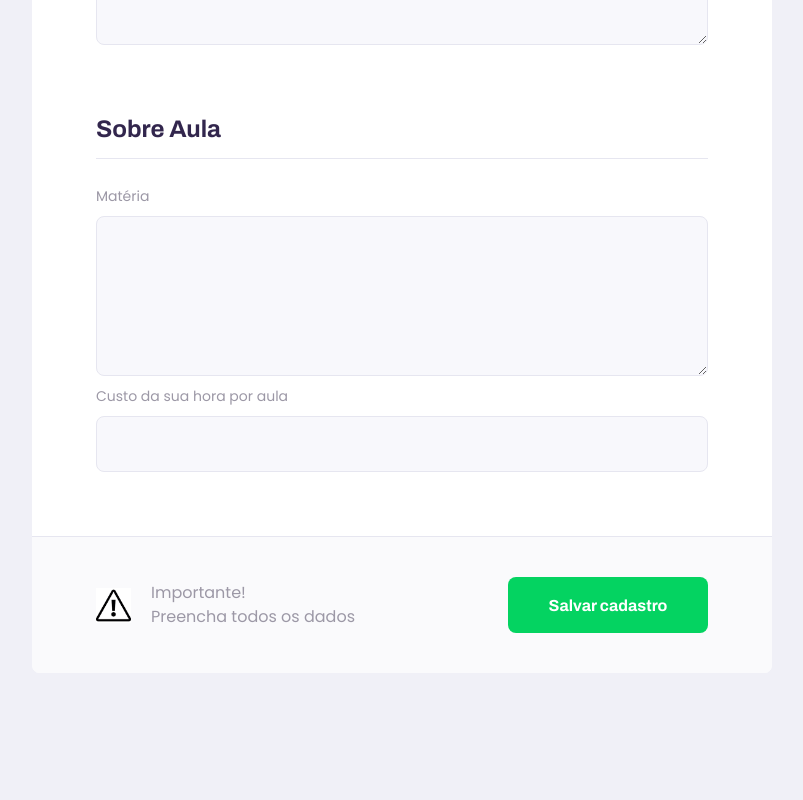
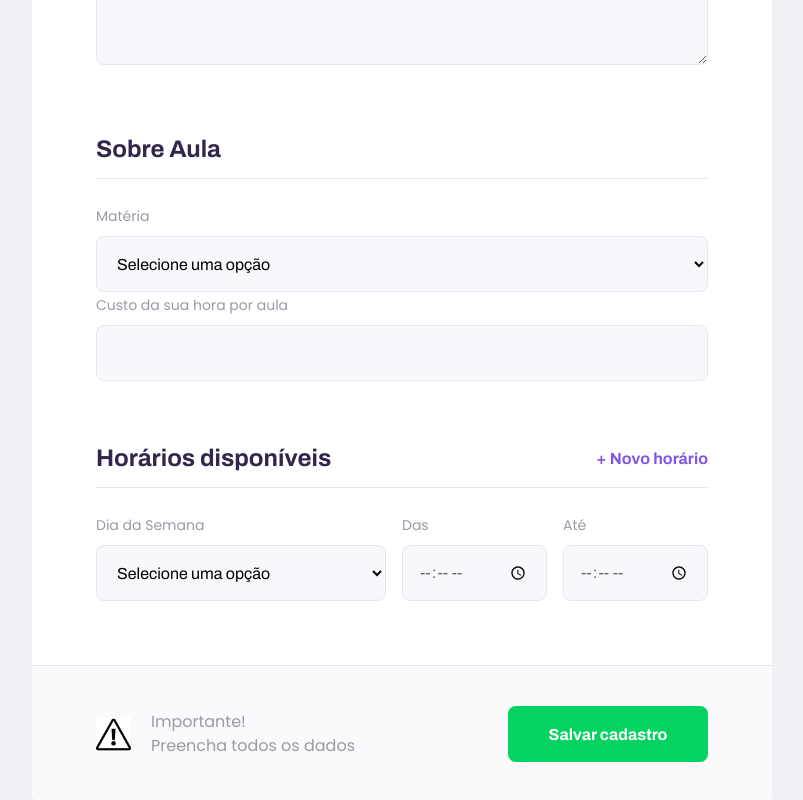
Before and after one commit to Pliniodf/NLW_Proff, a React (Create React App) app: page /give-classes in a window 1280 px wide. Shown: the part 906-1706 px from the top of the page, without its empty margins (238-1041 px from the left). Before the commit the page ends 1579 px from the top, so only its background shows below. Built offline with nearby package versions, Linux system fonts and the light colour scheme.

Commit message:
atualizando paginas

```diff
--- a/package.json
+++ b/package.json
@@ -11,6 +11,7 @@
     "@types/react": "^18.0.9",
     "@types/react-dom": "^18.0.3",
     "@types/react-router-dom": "^5.3.3",
+    "axios": "^0.27.2",
     "react": "^18.1.0",
     "react-dom": "^18.1.0",
     "react-router-dom": "^6.3.0",
--- a/src/components/Select/index.tsx
+++ b/src/components/Select/index.tsx
@@ -5,14 +5,24 @@
 interface SelectProps extends SelectHTMLAttributes<HTMLSelectElement> {
   name: string
   label: string;
+  options: Array<{
+    value: string;
+    label: string;
+  }>;
 
 }
 
-const Select: React.FC<SelectProps> = ({ label, name, ...rest }) => {
+const Select: React.FC<SelectProps> = ({ label, name, options, ...rest }) => {
   return (
     <div className="select-block">
             <label htmlFor={name}>{label}</label>
-            <select id={name} {...rest} />
+            <select defaultValue="" id={name} {...rest}>
+              <option value="" disabled hidden>Selecione uma opção</option>
+
+              {options.map(option => {
+                return <option key={option.value} value={option.value}>{option.label}</option>
+              })}
+            </select>
     </div>
   );
 }
--- a/src/pages/Landing/index.tsx
+++ b/src/pages/Landing/index.tsx
@@ -1,4 +1,4 @@
-import React from "react";
+import React, { useEffect, useState } from "react";
 
 import logoImg from '../../assets/images/logo@3x.png'
 import landingImg from '../../assets/images/landing@3x.png'
@@ -7,11 +7,23 @@
 import giveClassesIcon from '../../assets/images/icons/give-classes.png'
 import purpleHeartIcon from '../../assets/images/icons/heart.png'
 import { Link } from "react-router-dom";
+import api from "../../services/api";
 
 import './styles.css'
 
 
+
 function Landing(){
+  const [totalConnections, setTotalConnections] = useState(0);
+
+  useEffect(() => {
+    api.get('connections').then(response => {
+      const { total } = response.data;
+
+      setTotalConnections(total);
+    })
+  }, []);
+
   return (
     <div id="page-landing">
       <div id="page-landing-content" className="container">
@@ -35,7 +47,7 @@
         </div>
 
         <span className="total-connections">
-          Total de 200 conexões ja realizadas <img src={purpleHeartIcon} alt="coração roxo" />
+          Total de {totalConnections} conexões ja realizadas <img src={purpleHeartIcon} alt="coração roxo" />
         </span>
       </div>
     </div>
--- a/src/pages/TeacherList/index.tsx
+++ b/src/pages/TeacherList/index.tsx
@@ -2,6 +2,7 @@
 
 import Input from "../../components/Input";
 import PageHeader from "../../components/PageHeader";
+import Select from "../../components/Select";
 import TeacherItem from "../../components/teacherItem";
 
 import './styles.css'
@@ -12,8 +13,35 @@
     <div id="page-teacher-list" className="container">
       <PageHeader title="Estes são os proffys disponiveis.">
       <form id="search-teachers">
-          <Input name="subject" label="Materia" />
-          <Input name="week_day" label="Dia da Semana" />
+      <Select
+            name="subject"
+            label="Matéria"
+            options={[
+              { value: 'Artes', label: 'Artes' },
+              { value: 'Biologia', label: 'Biologia' },
+              { value: 'Ciências', label: 'Ciências' },
+              { value: 'Educação Fisica', label: 'Educação Fisica' },
+              { value: 'Física', label: 'Física' },
+              { value: 'Geografia', label: 'Geografia' },
+              { value: 'História', label: 'História' },
+              { value: 'Matemática', label: 'Matemática' },
+              { value: 'Português', label: 'Português' },
+              { value: 'Química', label: 'Química' },
+            ]}
+          />
+          <Select
+            name="week_day"
+            label="Dia da Semana"
+            options={[
+              { value: '0', label: 'Domingo' },
+              { value: '1', label: 'Segunda-feira' },
+              { value: '2', label: 'Terça-feira' },
+              { value: '3', label: 'Quarta-feira' },
+              { value: '4', label: 'Quinta-feira' },
+              { value: '5', label: 'Sexta-feira' },
+              { value: '6', label: 'Sabado' },
+            ]}
+          />
           <Input type="time" name="time" label="Hora" />
         </form>
       </PageHeader>
--- a/src/pages/TeacherList/styles.css
+++ b/src/pages/TeacherList/styles.css
@@ -39,7 +39,8 @@
     bottom: -28px;
   }
 
-  #search-teachers .input-block + .input-block {
+  #search-teachers .input-block + .input-block,
+  #search-teachers .select-block + .select-block {
     margin-top: 0;
   }
 
--- a/src/pages/theacherForm/index.tsx
+++ b/src/pages/theacherForm/index.tsx
@@ -1,8 +1,8 @@
-import React from "react";
+import React, { useState } from "react";
 import Input from "../../components/Input";
 import PageHeader from "../../components/PageHeader";
 import Textarea from "../../components/Textarea";
-import Select from "../../components/Textarea";
+import Select from "../../components/Select";
 
 import warningIcon from "../../assets/images/icons/warning.png"
 
@@ -10,6 +10,17 @@
 
 
 function TeacherForm() {
+  const [scheduleItems, setScheduleItems] = useState([
+    { week_day: 0, from: '', to: '' }
+  ])
+
+  function addNewScheduleItem(){
+    setScheduleItems([
+      ...scheduleItems,
+      { week_day: 0, from: '', to: '' }
+    ]);
+  }
+
   return (
     <div id="page-teacher-form" className="container">
       <PageHeader
@@ -32,9 +43,55 @@
         <fieldset>
           <legend>Sobre Aula</legend>
 
-          <Select name="subject" label="Matéria" />
+          <Select
+            name="subject"
+            label="Matéria"
+            options={[
+              { value: 'Artes', label: 'Artes' },
+              { value: 'Biologia', label: 'Biologia' },
+              { value: 'Ciências', label: 'Ciências' },
+              { value: 'Educação Fisica', label: 'Educação Fisica' },
+              { value: 'Física', label: 'Física' },
+              { value: 'Geografia', label: 'Geografia' },
+              { value: 'História', label: 'História' },
+              { value: 'Matemática', label: 'Matemática' },
+              { value: 'Português', label: 'Português' },
+              { value: 'Química', label: 'Química' },
+            ]}
+          />
+
           <Input name="cost" label="Custo da sua hora por aula" />
+        </fieldset>
 
+        <fieldset>
+          <legend>
+            Horários disponíveis
+            <button type="button" onClick={addNewScheduleItem}>
+              + Novo horário
+            </button>
+          </legend>
+
+          {scheduleItems.map(scheduleItem => {
+            return (
+              <div key={scheduleItem.week_day} className="schedule-item">
+          <Select
+            name="week_day"
+            label="Dia da Semana"
+            options={[
+              { value: '0', label: 'Domingo' },
+              { value: '1', label: 'Segunda-feira' },
+              { value: '2', label: 'Terça-feira' },
+              { value: '3', label: 'Quarta-feira' },
+              { value: '4', label: 'Quinta-feira' },
+              { value: '5', label: 'Sexta-feira' },
+              { value: '6', label: 'Sabado' },
+            ]}
+          />
+          <Input name="from" label="Das" type="time" />
+          <Input name="to" label="Até" type="time" />
+          </div>
+            )
+          })}
         </fieldset>
 
         <footer>
--- a/src/pages/theacherForm/styles.css
+++ b/src/pages/theacherForm/styles.css
@@ -39,7 +39,21 @@
   border-bottom: 1px solid var(--color-line-in-white);
 }
 
-#page-teacher-form main fieldset .input-block + .textarea-block {
+#page-teacher-form main fieldset legend button {
+  background: none;
+  border: 0;
+  color: var(--color-primary);
+  font: 700 1.6rem Archivo;
+  cursor: pointer;
+  transition: color 0.2s;
+}
+
+#page-teacher-form main fieldset legend button:hover {
+  color: var(--color-primary-dark);
+}
+
+#page-teacher-form main fieldset .input-block + .textarea-block,
+#page-teacher-form main fieldset .input-block + .input-block {
   margin-top: 2.4rem;
 }
 
@@ -100,6 +114,16 @@
     padding: 0 6.4rem
   }
 
+  #page-teacher-form main .schedule-item {
+    display: grid;
+    grid-template-columns: 2fr 1fr 1fr;
+    column-gap: 1.6rem;
+  }
+
+  #page-teacher-form main .schedule-item .input-block {
+    margin-top: 0 !important;
+  }
+
   #page-teacher-form main footer {
     padding: 4.0rem 6.4rem;
     display: flex;
--- /dev/null
+++ b/src/services/api.ts
@@ -0,0 +1,7 @@
+import axios from 'axios';
+
+const api = axios.create({
+  baseURL: 'http://localhost:3333'
+})
+
+export default api
```
Also changed, not shown: 1 other file (tests, documents, lock files or other folders).
